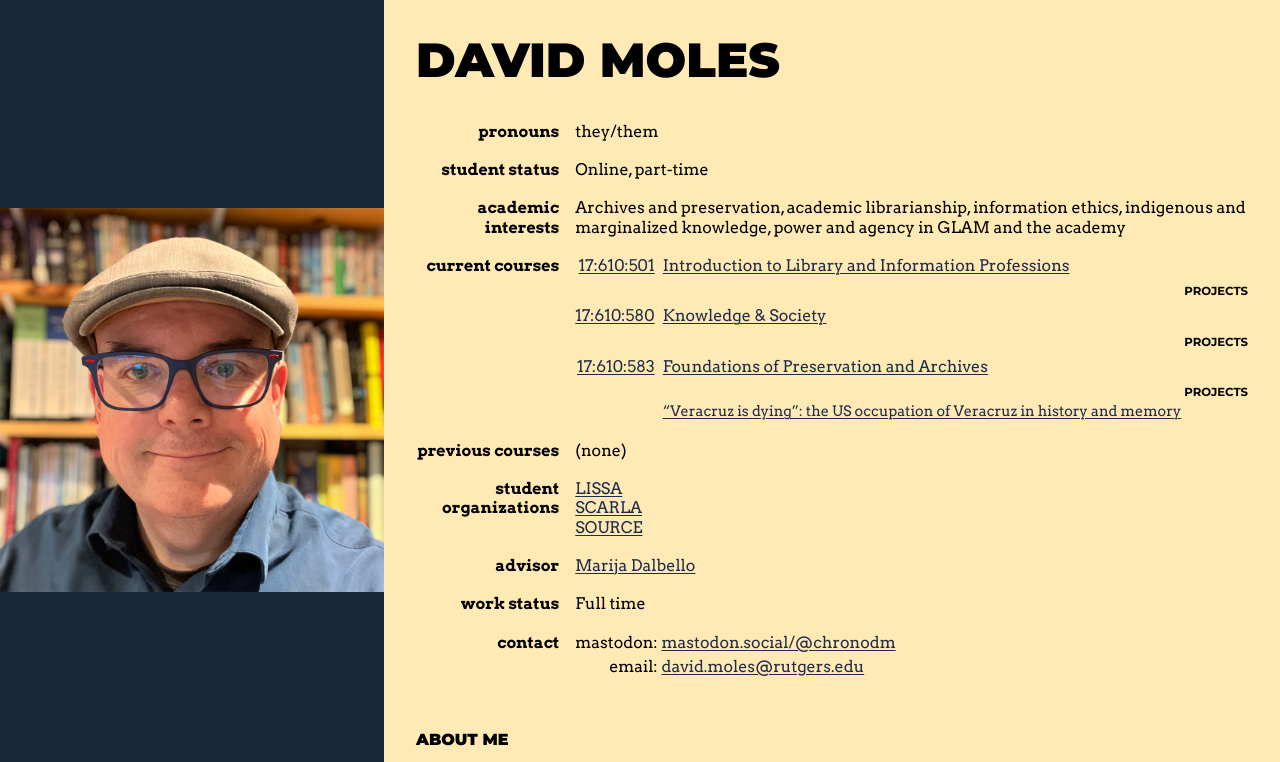
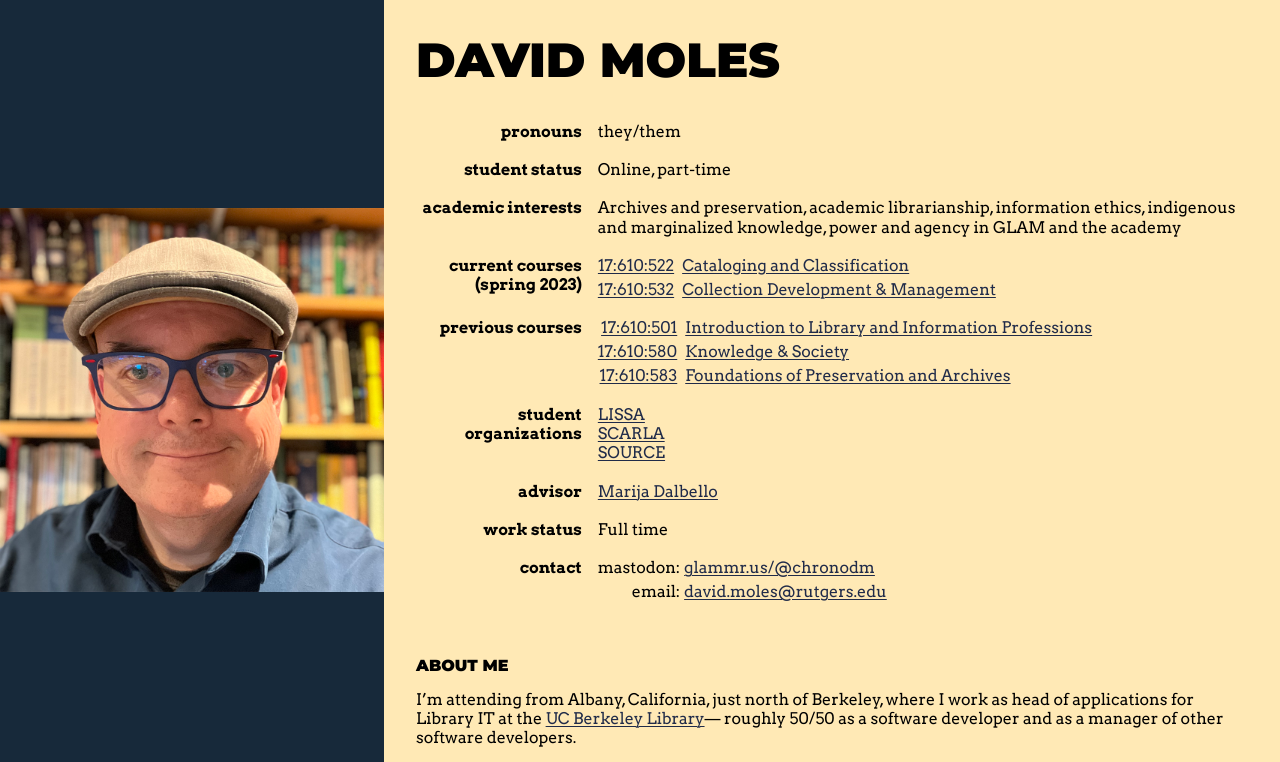
Before and after one commit to dmoles/dmoles.info, a Vue app: page / in a window 1280 px wide. Shown: the top 762 px of the page. Built offline with nearby package versions, Linux system fonts and the light colour scheme; a web font is replaced by a local one.

Commit message:
Get terms working

```diff
--- a/src/components/profile/Courses.vue
+++ b/src/components/profile/Courses.vue
@@ -12,17 +12,17 @@ const hasCourses = computed(() => Array.isArray(props.courses) && props.courses.
 <template>
 <dl class="courses">
   <template v-if="hasCourses" v-for="course in courses">
-    <dt><a :href="course.url">17:610:{{ course.id }}</a></dt>
+    <dt><a :href="course.url">{{ course.fullId }}</a></dt>
     <dd>
       <a :href="course.url">{{ course.name }}</a>
-      <figure v-if="course.projects">
-        <figcaption>projects</figcaption>
-        <ul>
-          <li v-for="project in course.projects">
-            <a :href="project.link">{{ project.name }}</a>
-          </li>
-        </ul>
-      </figure>
+<!--      <figure v-if="course.projects">-->
+<!--        <figcaption>projects</figcaption>-->
+<!--        <ul>-->
+<!--          <li v-for="project in course.projects">-->
+<!--            <a :href="project.link">{{ project.name }}</a>-->
+<!--          </li>-->
+<!--        </ul>-->
+<!--      </figure>-->
     </dd>
   </template>
   <template v-else>
--- a/src/components/profile/Profile.vue
+++ b/src/components/profile/Profile.vue
@@ -1,16 +1,18 @@
 <script setup lang="ts">
 import {storeToRefs} from "pinia";
 
-import selfie from '../../assets/images/dm-selfie-2022-08-03-1024x1024.png'
+import {useOrganizationsStore} from "./stores/organizations";
+import {useTermsStore} from "./stores/terms";
 import {useCoursesStore} from "./stores/courses";
+
 import Courses from './Courses.vue'
-
-const { current: currentCourses, past: pastCourses } = storeToRefs(useCoursesStore())
-
-import {useOrganizationsStore} from "./stores/organizations";
 import Organizations from './Organizations.vue'
 
-const { organizations } = storeToRefs(useOrganizationsStore())
+import selfie from '../../assets/images/dm-selfie-2022-08-03-1024x1024.png'
+
+const {currentCourses, pastCourses} = storeToRefs(useCoursesStore())
+const {currentTerm} = storeToRefs(useTermsStore())
+const {organizations} = storeToRefs(useOrganizationsStore())
 
 </script>
 
@@ -45,16 +47,22 @@ const { organizations } = storeToRefs(useOrganizationsStore())
             </td>
           </tr>
           <tr>
-            <th scope="row">Current courses</th>
-            <td><Courses :courses="currentCourses"/></td>
+            <th scope="row">Current courses ({{ currentTerm }})</th>
+            <td>
+              <Courses :courses="currentCourses"/>
+            </td>
           </tr>
           <tr>
             <th scope="row">Previous courses</th>
-            <td><Courses :courses="pastCourses"/></td>
+            <td>
+              <Courses :courses="pastCourses"/>
+            </td>
           </tr>
           <tr>
             <th scope="row">Student organizations</th>
-            <td><Organizations :organizations="organizations"/></td>
+            <td>
+              <Organizations :organizations="organizations"/>
+            </td>
           </tr>
           <tr>
             <th scope="row">Advisor</th>
@@ -71,7 +79,7 @@ const { organizations } = storeToRefs(useOrganizationsStore())
                 <tbody>
                   <tr>
                     <th scope="row">Mastodon:</th>
-                    <td><a href="https://mastodon.social/@chronodm">mastodon.social/@chronodm</a></td>
+                    <td><a href="https://glammr.us/@chronodm">glammr.us/@chronodm</a></td>
                   </tr>
                   <tr>
                     <th scope="row">email:</th>
@@ -329,6 +337,7 @@ div.profile {
           td, th {
             padding-bottom: 0.3rem;
           }
+
           &:last-of-type {
             td, th {
               padding-bottom: 0;
--- a/src/components/profile/stores/courses.ts
+++ b/src/components/profile/stores/courses.ts
@@ -1,10 +1,21 @@
-import {defineStore} from "pinia";
-import {ref} from "vue";
+import {defineStore, storeToRefs} from "pinia";
+import {computed, ComputedRef, Ref, ref} from "vue";
 import {Course} from "../types/Course";
+import {Term, TermName, TermYear} from "../types/Term";
+import {useTermsStore} from "./terms";
+
+type CourseByTerm = { [key in TermName]?: Array<Course> }
+type CoursesByYear = { [key in TermYear]?: CourseByTerm }
 
 export const useCoursesStore = defineStore('courses', () => {
-    const current = ref<Array<Course>>(
-        [
+
+    // --------------------------------------------------
+    // Internal functions and properties
+
+    function initCourses(): CoursesByYear {
+        return {
+            2022: {
+                'Fall': [
                     new Course(501, 'Introduction to Library and Information Professions'),
                     new Course(580, 'Knowledge & Society'),
                     new Course(583, 'Foundations of Preservation and Archives',
@@ -14,9 +25,46 @@ export const useCoursesStore = defineStore('courses', () => {
                         }
                     )
                 ]
-    )
+            },
+            2023: {
+                'Spring': [
+                    new Course(522, 'Cataloging and Classification'),
+                    new Course(532, 'Collection Development & Management')
+                ]
+            }
+        }
+    }
 
-    const past = ref<Array<Course>>([])
+    const courses: Ref<CoursesByYear> = ref<CoursesByYear>(initCourses())
 
-    return {current, past}
+    function coursesForTerm(term: Term): Array<Course> {
+        const coursesForYear = (courses.value)[term.year]
+        if (coursesForYear) {
+            return coursesForYear[term.name] || []
+        }
+        return []
+    }
+
+    // --------------------------------------------------
+    // Exported functions and properties
+
+    const currentCourses: ComputedRef<Array<Course>> = computed(() => {
+        const {currentTerm} = storeToRefs(useTermsStore())
+        return coursesForTerm(currentTerm.value) || []
     })
+
+    const pastCourses = computed(() => {
+        const {terms, currentTerm} = storeToRefs(useTermsStore())
+        const current: Term = currentTerm.value
+        return terms.value
+            .filter((t) => t < current)
+            .flatMap((t) => coursesForTerm(t))
+    })
+
+    const allCourses: ComputedRef<Course[]> = computed(() => {
+        return Object.values(courses.value)
+            .flatMap((cfy) => Object.values(cfy).flat())
+    })
+
+    return {currentCourses, pastCourses, allCourses}
+})
--- /dev/null
+++ b/src/components/profile/stores/terms.ts
@@ -0,0 +1,27 @@
+import {defineStore} from "pinia";
+import {ref} from "vue";
+import {Term} from "../types/Term";
+
+export const useTermsStore = defineStore('terms', () => {
+
+    // --------------------------------------------------
+    // Internal functions and properties
+
+    const fall2022 = new Term(2022, 'Fall')
+    const spring2023 = new Term(2023, 'Spring')
+
+    function initTerms(): Array<Term> {
+        const terms = [fall2022, spring2023]
+        terms.sort() // just to be sure
+        return terms
+    }
+
+    // --------------------------------------------------
+    // Exported functions and properties
+
+    const terms = ref<Array<Term>>(initTerms())
+
+    const currentTerm = ref<Term>(spring2023)
+
+    return {terms, currentTerm}
+})
--- a/src/components/profile/types/Course.ts
+++ b/src/components/profile/types/Course.ts
@@ -2,6 +2,8 @@ import {Project} from "./Project";
 
 const COURSE_URL_BASE = `https://comminfo.rutgers.edu/academics/courses`;
 const PROGRAM_ID = 32;
+
+const ID_PREFIX = '17:610'
 
 class Course {
     id: number;
@@ -18,6 +20,10 @@ class Course {
         return `${COURSE_URL_BASE}?courses=${this.id}&program=${PROGRAM_ID}`
     }
 
+    get fullId(): string {
+        return `${ID_PREFIX}:${this.id}`
+    }
+
     toString(): string {
         return `${this.id} ${this.name}`
     }
--- a/src/components/profile/types/Term.ts
+++ b/src/components/profile/types/Term.ts
@@ -1,12 +1,16 @@
 const TERM_NAMES = ['Spring', 'Summer', 'Fall', 'Winter'] as const;
 type TermName = typeof TERM_NAMES[number];
+export type { TermName }
+
+type TermYear = 2022 | 2023
+export type { TermYear }
 
 class Term {
-    year: number;
-    name: TermName;
+    readonly year: TermYear;
+    readonly name: TermName;
     readonly ord: number;
 
-    constructor(year: number, name: TermName) {
+    constructor(year: TermYear, name: TermName) {
         this.year = year;
         this.name = name;
 
```
Also changed, not shown: 1 other file (tests, documents, lock files or other folders). Lines whose indentation alone changed are shown as unchanged.
